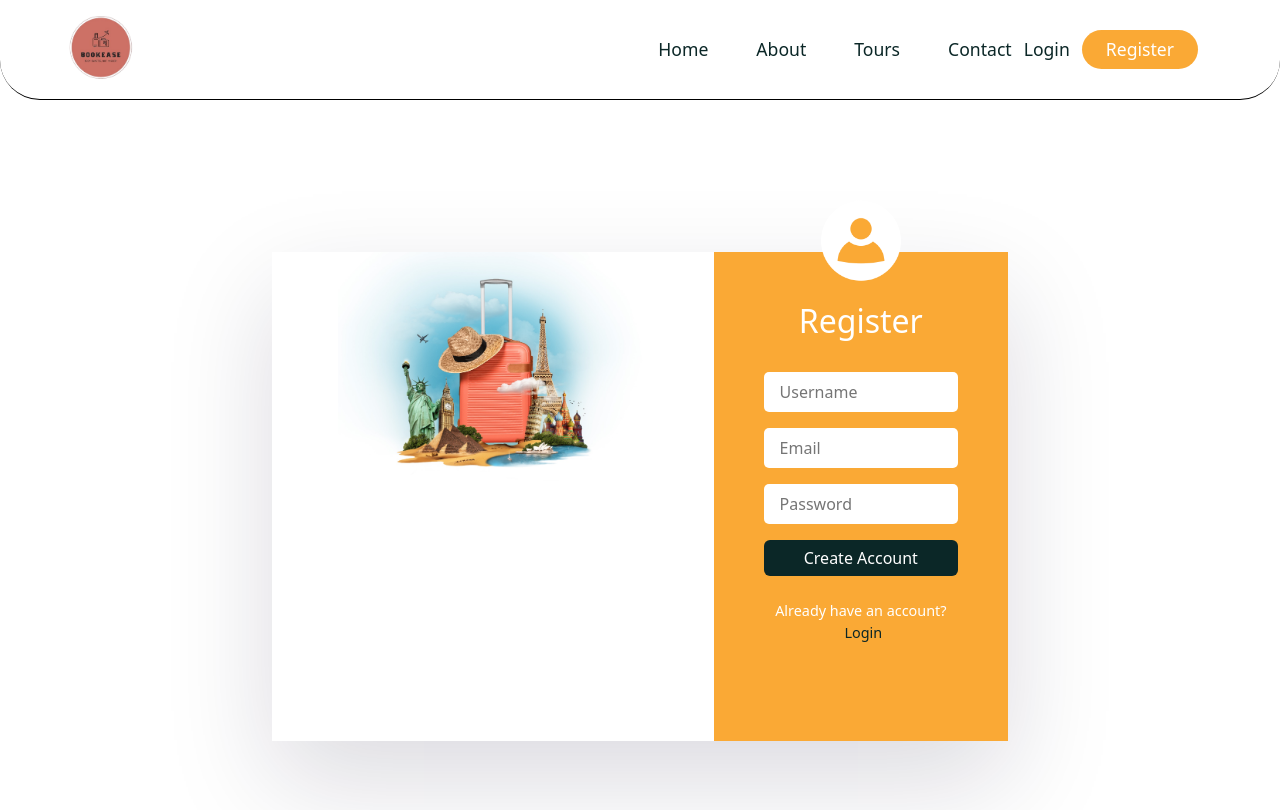
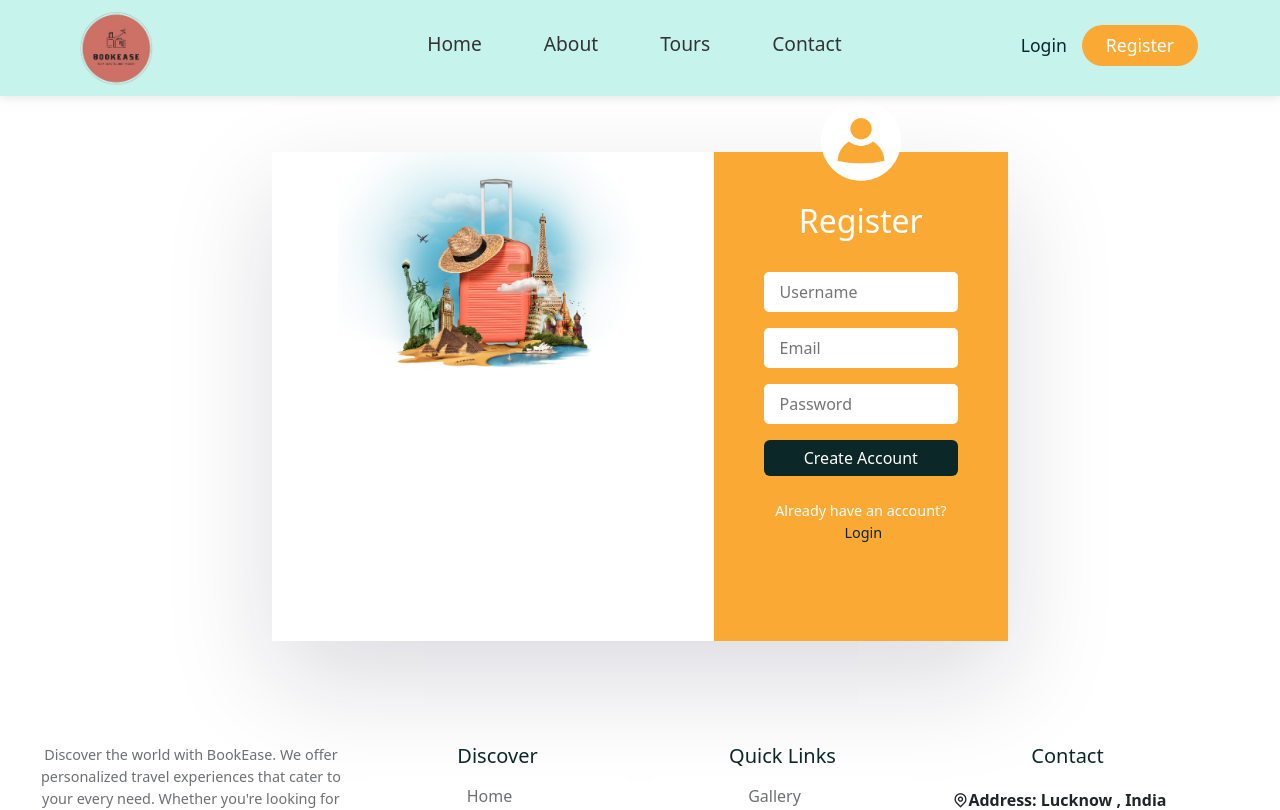
Before and after one commit to Aniyeshu-31/TravelBookingApplication, a React (Create React App) app in the folder frontend/: page /register in a window 1280 px wide. Shown: the top 810 px of the page. Built offline with nearby package versions, Linux system fonts and the light colour scheme; a web font is replaced by a local one.

Commit message:
Changed Design

```diff
--- a/frontend/src/components/Header/Header.jsx
+++ b/frontend/src/components/Header/Header.jsx
@@ -14,28 +14,25 @@ const nav__links = [
 
 const Header = () => {
   const headerRef = useRef(null)
-  const menuRef = useRef(null)
   const navigate = useNavigate()
   const { user, dispatch } = useContext(AuthContext)
   const [menuOpen, setMenuOpen] = useState(false)
-
+    const toggleMenu = () => {
+      setMenuOpen((prev) => !prev)
+    }
+  // Logout function
   const logout = () => {
     dispatch({ type: 'LOGOUT' })
     navigate('/')
+    setMenuOpen(false) // Close menu on logout
   }
 
-  const toggleMenu = () => {
-    setMenuOpen(!menuOpen)
-    if (menuRef.current) {
-      menuRef.current.classList.toggle('show__menu')
-    }
-  }
+  // Toggle mobile menu
 
-  const handleNavLinkClick = () => {
+
+  // Close menu when clicking a link
+  const closeMenu = () => {
     setMenuOpen(false)
-    if (menuRef.current) {
-      menuRef.current.classList.remove('show__menu')
-    }
   }
 
   useEffect(() => {
@@ -59,50 +56,42 @@ const Header = () => {
             <div className="logo">
               <img src={logo} alt="Logo" />
             </div>
+
             {/* Navigation Menu */}
-            <div className="navigation" ref={menuRef}>
-              <ul
-                className={`${
-                  menuOpen
-                    ? 'menu d-flex align-items-center gap-1'
-                    : 'menu d-flex align-items-center gap-5'
-                }`}
-              >
+            <div className={`navigation ${menuOpen ? 'show__menu' : ''}`}>
+              <ul className="menu d-flex flex-column flex-md-row align-items-md-center">
                 {nav__links.map((item, index) => (
                   <li className="nav__item" key={index}>
-                    <NavLink
-                      onClick={handleNavLinkClick}
-                      to={item.path}
-                      className={({ isActive }) =>
-                        isActive ? 'active__link' : ''
-                      }
-                    >
+                    <NavLink onClick={closeMenu} to={item.path}>
                       {item.display}
                     </NavLink>
                   </li>
                 ))}
 
-                {/* Login & Register in Mobile Menu */}
+                {/* Show Login/Register Inside Mobile Menu */}
                 {!user && (
-                  <>
-                    <li className="nav__item mobile__only">
-                      <NavLink onClick={handleNavLinkClick} to="/login">
+                  <div className="mobile__only">
+                    <li className="nav__item">
+                      <NavLink onClick={closeMenu} to="/login">
                         Login
                       </NavLink>
                     </li>
-                    <li className="nav__item mobile__only">
-                      <NavLink onClick={handleNavLinkClick} to="/register">
+                    <li className="nav__item">
+                      <NavLink
+                        className="nav__item"
+                        onClick={closeMenu}
+                        to="/register"
+                      >
                         Register
                       </NavLink>
                     </li>
-                  </>
+                  </div>
                 )}
               </ul>
             </div>
 
-            {/* Right-side Buttons */}
+            {/* Right-Side Buttons (Desktop Only) */}
             <div className="nav__right d-flex align-items-center gap-4">
-              <div className="nav__btns d-flex align-items-center gap-4">
               {user ? (
                 <>
                   <h5 className="mb-0">{user.username}</h5>
@@ -120,14 +109,11 @@ const Header = () => {
                   </Button>
                 </div>
               )}
-              </div>
 
               {/* Mobile Menu Toggle */}
-              {!menuOpen && (
-                <span className="mobile__menu" onClick={toggleMenu}>
-                  <i className="ri-menu-line"></i>
-                </span>
-              )}
+             {!user && <span className="mobile__menu" onClick={toggleMenu}>
+                <i className={menuOpen ? 'ri-close-line' : 'ri-menu-line'}></i>
+              </span>}
             </div>
           </div>
         </Row>
--- a/frontend/src/components/Header/header.css
+++ b/frontend/src/components/Header/header.css
@@ -1,164 +1,254 @@
+/* General Header Styling */
 .header {
+  height: 6rem;
   width: 100%;
-  height: 100px;
-  line-height: 100px;
-  border-bottom: 1px solid black;
-  border-radius: 40px;
+  position: fixed;
+  top: 0;
+  left: 0;
+  background: rgb(198, 244, 237);
+  box-shadow: 0 2px 10px rgba(0, 0, 0, 0.1);
+  padding: 15px 0;
+  z-index: 1000;
+  transition: all 0.3s ease-in-out;
   display: flex;
+  align-items: center;
+  box-sizing: border-box; /* Ensures padding doesn't reduce width */
+}
+
+/* Sticky Header Effect */
+.sticky__header {
+  position: fixed;
+  top: 0;
+  left: 0;
+  width: 100%; /* Fix width shrinking issue */
+  background: rgb(240, 126, 126);
+  box-shadow: 3px 3px 8px -3px rgb(225, 134, 134);
+  padding: 10px 0;
+  z-index: 1000;
+  box-sizing: border-box; /* Prevents unexpected width changes */
+}
+
+/* Navigation Wrapper */
+.nav__wrapper {
+  display: flex;
+  align-items: center;
   justify-content: space-between;
-  align-items: center;
-  padding: 0 20px;
+  width: 100%;
+  padding: 0 2rem;
 }
 
 /* Logo */
-.logo img {
-  width: 30%;
-  margin-left: -9rem;
-  margin-top: -0.5rem;
+.logo {
+  margin-left: -2.7rem;
+  flex: 1;
 }
 
-/* Menu */
+.logo img {
+  height: 80px;
+}
+
+/* Desktop Navigation */
+.navigation {
+  flex: 1;
+  margin-top: 0.6rem;
+  display: flex;
+  justify-content: center;
+}
+
 .menu {
-  margin-bottom: 0;
+  display: flex;
+  list-style: none;
+  gap: 2rem;
 }
 
 .nav__item a {
   text-decoration: none;
-  color: var(--heading-color);
+  color: #333;
   font-weight: 500;
-  font-size: 1.1rem;
+  font-size: 1.2rem;
+  padding: 10px 15px;
+  border-radius: 5px;
+  transition: all 0.3s ease-in-out;
 }
 
+.nav__item a:hover,
 .nav__item a.active__link {
-  color: var(--secondary-color);
+  color: #ff5733;
+  background-color: rgba(255, 87, 51, 0.1);
 }
 
-/* Mobile Menu Icon */
-.mobile__menu {
-  cursor: pointer;
-  font-size: 1.5rem;
-  color: var(--heading-color);
-  display: none;
-  position: absolute;
-  top: 0;
-  right: 3rem;
-  z-index: 1000;
-  justify-content: center;
+/* Right-Side Buttons (Login & Register) */
+.nav__right {
+  flex: 1;
+  display: flex;
   align-items: center;
-}
-.container__btn{
-  display: flex;
-  flex-direction: row;
-  margin: auto;
-}
-/* Sticky Header */
-.sticky__header {
-  width: 100%;
-  height: 80px;
-  line-height: 80px;
-  background: #fff;
-  position: sticky;
-  top: 0;
-  left: 0;
-  box-shadow: 3px 3px 8px -3px #ddd;
-  z-index: 999;
+  justify-content: flex-end;
+  gap: 1.5rem;
 }
 
-/* Hide Login/Register in desktop view */
-@media only screen and (min-width: 768px) and (max-width: 992px) {
-  .container__btn {
-    display: none;
-  }
+.container__btn .btn {
+  padding: 10px 15px;
+  font-size: 1.2rem;
+  border-radius: 5px;
 }
 
-/* Mobile Navigation */
-@media only screen and (max-width: 992px) {
-  .logo img {
-    width: 35%;
+.primary__btn {
+  background: #ff5733;
+  color: white;
+}
+
+.secondary__btn {
+  background: transparent;
+  border: 2px solid #ff5733;
+  color: #ff5733;
+}
+
+.btn a {
+  text-decoration: none;
+  color: inherit;
+}
+
+.btn:hover {
+  opacity: 0.8;
+}
+
+/* Mobile Menu Button (Hamburger Icon) */
+.mobile__menu {
+  display: none;
+  font-size: 2rem;
+  cursor: pointer;
+  color: white;
+  border: 1px solid aquamarine;
+  padding: 5px;
+  border-radius: 5px;
+  margin-right: 1.5rem;
+}
+
+/* Sidebar for Mobile */
+.mobile__sidebar {
+  position: fixed;
+  top: 0;
+  right: -250px;
+  width: 250px;
+  height: 100vh;
+  background: white;
+  box-shadow: -4px 0 10px rgba(0, 0, 0, 0.1);
+  display: flex;
+  flex-direction: column;
+  gap: 20px;
+  padding: 20px;
+  transition: right 0.3s ease-in-out;
+  z-index: 1200;
+}
+
+.mobile__sidebar.show {
+  right: 0;
+}
+
+.mobile__sidebar .close__btn {
+  align-self: flex-end;
+  font-size: 2rem;
+  cursor: pointer;
+  color: #ff5733;
+}
+
+.mobile__sidebar .menu {
+  flex-direction: column;
+  gap: 1rem;
+  text-align: center;
+}
+
+.mobile__sidebar .container__btn {
+  display: flex;
+  flex-direction: column;
+  gap: 10px;
+}
+
+.mobile__only {
+  display: none;
+}
+
+/* Responsive Design for Mobile */
+@media screen and (max-width: 768px) {
+  /* Header Background in Mobile */
+  .header {
+    background-color: black;
+  }
+  .mobile__only{
+    gap: 1.5rem;
+    flex-direction: column;
+    display: flex;
+  }
+  /* Hide desktop navigation */
+  .navigation {
+    position: absolute;
+    top: 6rem;
+    left: 0;
+    right: 0;
+    width: 100%;
+    background: rgb(7, 9, 33);
+    text-align: center;
+    padding: 1.5rem 0;
+    border-radius: 1rem;
+    border: 4px solid aquamarine;
+    transition: all 0.4s ease-in-out;
+    z-index: 999;
+     opacity: 0;
+    visibility: hidden;
+    transform: translateY(-20px);
   }
 
-  .container__btn {
-    display: none;
+  /* Show menu when toggled */
+  .navigation.show__menu {
+    display: flex;
+    opacity: 1;
+    visibility: visible;
+    transform: translateY(0);
+    padding-right: 1.5rem;
+    flex-direction: column;
+    align-items: center;
+    gap: 1.2rem;
   }
 
-  /* Mobile menu */
-  .navigation {
-    position: fixed;
-    top: 0;
-    right: 0;
-    width: 33%;
-    height: 100vh;
-    background: white;
+  /* Mobile Navigation Links */
+  .nav__item a {
+    color: white;
+    font-size: 1.2rem;
+    padding: 10px 15px;
+    text-decoration: none;
+  }
+
+  /* Ensure Login & Register buttons are shown */
+  .navigation.show__menu .nav__right {
     display: flex;
     flex-direction: column;
-    align-items: center;
-    justify-content: center;
-    z-index: 999;
-    transition: transform 0.4s ease-in-out;
-    transform: translateX(100%);
-    padding: 0.5rem 0;
+    gap: 1rem;
+    margin-top: 1rem;
   }
 
-  /* Show when toggled */
-  .navigation.show__menu {
-    background-color: slategray;
-    transform: translateX(0);
-  }
-  ul .menu{
-    gap:-5rem;
-  }
-  .menu {
-    width: 100%;
+  .navigation.show__menu .container__btn {
+    display: flex;
     flex-direction: column;
-    align-items: center;
-    text-align: center;
-     padding: 0.5rem 0;
+    gap: 10px;
   }
 
-  .menu .nav__item {
-     margin-bottom: 0.2rem; /* 🔹 Reduced spacing between menu items */
-    padding: 0.3rem 0; /* 🔹 Adjusted padding for compact spacing */
+  /* Ensure buttons are visible */
+  .primary__btn, .secondary__btn {
+    display: block;
+    text-align: center;
+    padding: 10px 15px;
+    font-size: 1.2rem;
+    border-radius: 5px;
+    width: 80%;
   }
 
-  .nav__item a {
-     font-size: 0.95rem; /* 🔹 Slightly smaller font for better alignment */
-    padding: 0.4rem 0.8rem; /* 🔹 Less padding inside links */
-  }
-
+  /* Mobile Menu Button (Hamburger) */
   .mobile__menu {
     display: block;
   }
 
-  /* Show login/register inside mobile menu */
-  .mobile__only {
-    display: block !important;
-    margin-bottom: 0.5rem; /* Reduced space for mobile login/register */
-  }
-}
-/* Hide login/register by default */
-@media only screen and (min-width: 993px) {
-  .mobile__only {
+  /* Hide desktop buttons */
+  .nav__right .container__btn {
     display: none;
   }
 }
-@media only screen and (min-width:1024px) {
-  .logo{
-    margin-left: 6rem;
-  }
-}
-@media only screen and (min-width:1440px){
-   .logo{
-     margin-left: 3rem;
-   }
-}
-@media only screen and (max-width: 576px) {
-  .logo img {
-    margin-left: -2rem;
-    width: 30%;
-  }
-
-  .menu {
-    padding: 0.3rem 0;
-    width: 90%;
-  }
-}
--- a/frontend/src/shared/common-section.css
+++ b/frontend/src/shared/common-section.css
@@ -25,12 +25,14 @@
     width: 100%;
     display: flex;
     align-items: center;
+    margin-top: 6rem;
     justify-content: center; /* Centers content horizontally */
     text-align: center; /* Ensures text inside stays centered */
     padding: 3rem 0;
 }
 
 .common__section h1 {
+    color: white;
     text-align: center; /* Ensures <h1> is centered */
     width: 100%;
 }
```
Also changed, not shown: 10 other files (tests, documents, lock files or other folders). Lines whose indentation alone changed are shown as unchanged.
